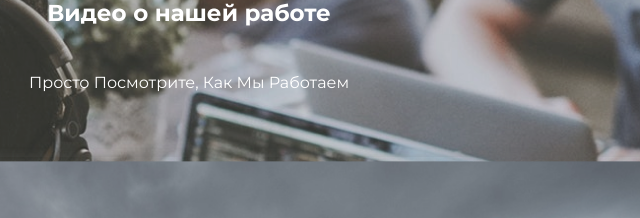
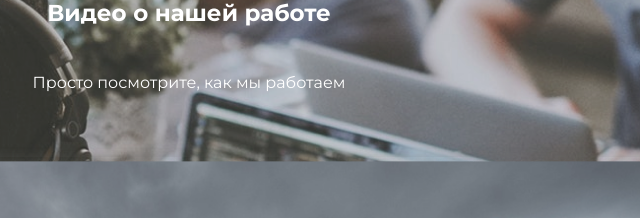
Before and after one commit to dinara994/it-studio, a plain HTML site: page index.html in a window 1280 px wide. Shown: the part 3908-4126 px from the top of the page, 451-1091 px from the left. Drawn offline with nearby package versions, Linux system fonts and the light colour scheme.

Commit message:
new correction

```diff
--- a/index.html
+++ b/index.html
@@ -234,7 +234,7 @@
     <section class="video">
         <div class="container">
             <h2 class="video-title">Видео о нашей работе</h2>
-            <p class="video-desc">Просто Посмотрите, Как Мы Работаем</p>
+            <p class="video-desc">Просто посмотрите, как мы работаем</p>
             <div class="video-box">
                 <a data-fancybox href="https://www.youtube.com/watch?v=Blu_yCEFYvk" class="video-play">
                     <svg width="60" height="60" viewBox="0 0 60 60" fill="none" xmlns="http://www.w3.org/2000/svg">
```
